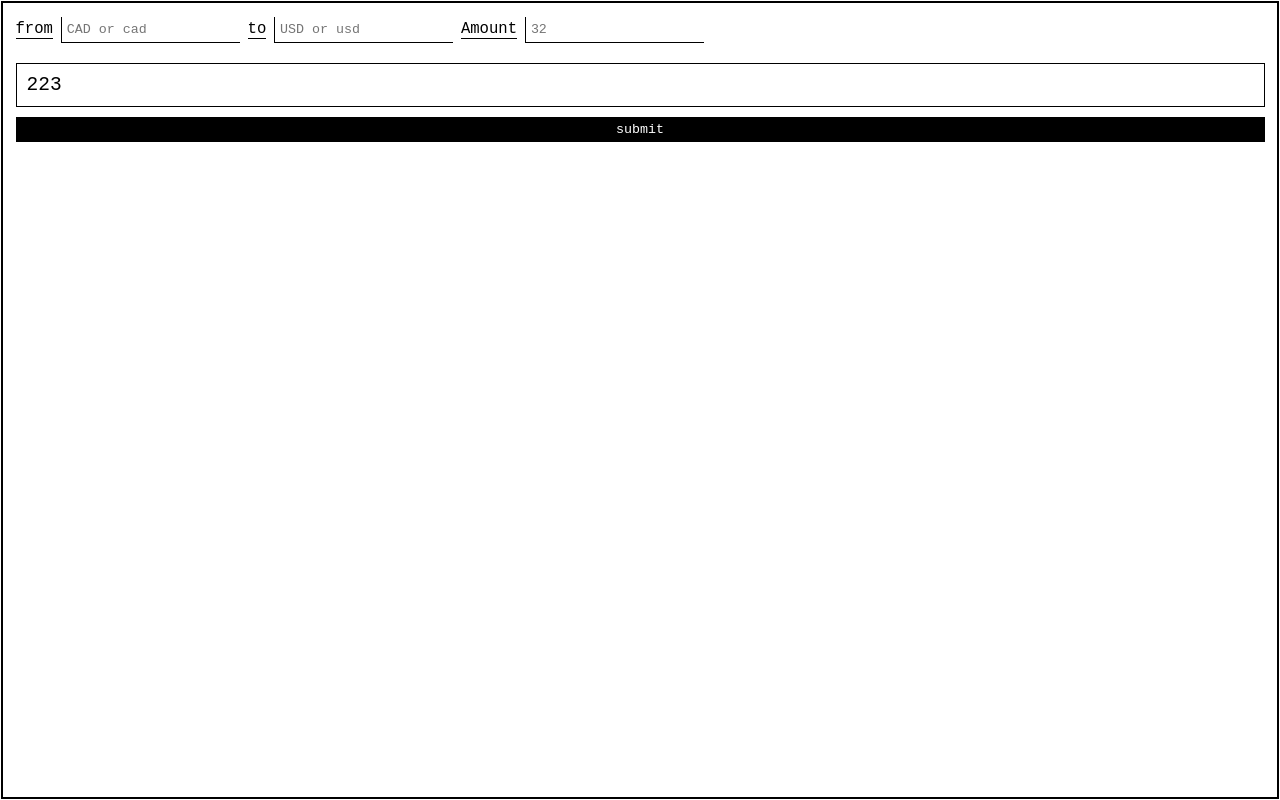
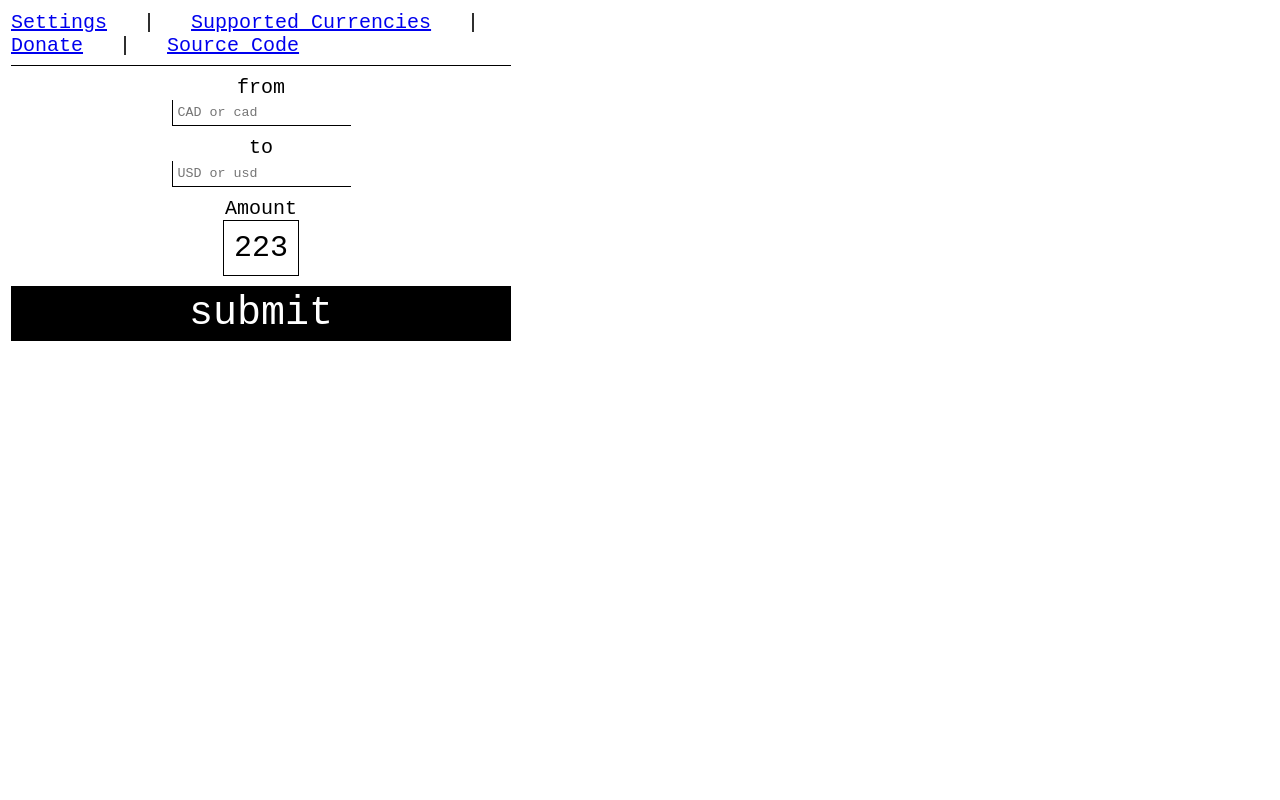
Before and after one commit to MostLeVert/concurrency, a website built with webpack: page src/index.html in a window 1280 px wide. Built offline with nearby package versions, Linux system fonts and the light colour scheme.

Commit message:
Add header

```diff
--- a/src/index.html
+++ b/src/index.html
@@ -1,5 +1,8 @@
 <html>
     <style>
+        :root {
+            font-size: 20px;
+        }
         * {
             font-family: monospace;
             padding: 0;
@@ -10,11 +13,20 @@
             background: transparent;
         }
         body {
-            padding: 12.5px;
-            border: 2px solid black;
+            padding: 10px;
+            width: 500px;
+        }
+        header {
+            margin-bottom: 10px;
+            border-bottom: 1.5px solid black;
+            padding-bottom: 7.5px;
         }
         form {
             width: 100%;
+            display: flex;
+            flex-direction: column;
+            justify-content: center;
+            align-items: center;
         }
         #currency-type-in-container {
             margin-bottom: 10px;
@@ -30,12 +42,12 @@
             border-left: 1.5px solid black;
         }
         label {
-            font-size: 1.2rem;
-            border-bottom: 1.5px solid black;
+            font-size: 1rem;
         }
         button {
             padding: 5px;
             border: none;
+            font-size: 2rem;
             background: black;
             color: white;
             cursor: pointer;
@@ -53,15 +65,25 @@
         }
     </style>
     <body>
+        <header>
+            <a href="settings.html">Settings</a>
+            &nbsp; | &nbsp;
+            <a href="https://concurrency.pages.dev">Supported Currencies</a>
+            &nbsp; | &nbsp;
+            <a href="#">Donate</a>
+            &nbsp; | &nbsp;
+            <a href="https://github.com/mostlevert/concurrency">Source Code</a>
+        </header>
         <form id="currency-conversion-form" autocomplete="off">
-            <div id="currency-type-in-container">
-                <label for="currency-type-in">from</label>
-                <input type="text" id="currency-type-in" placeholder="CAD or cad" />
-                <label for="currency-type-out">to</label>
-                <input type="text" id="currency-type-out" placeholder="USD or usd" />
-                <label for="currency-amount">Amount</label>
-                <input type="number" id="currency-amount" placeholder="32"/>
-            </div>
+            <label for="currency-type-in">from</label>
+            <input type="text" id="currency-type-in" placeholder="CAD or cad" />
+            <label for="currency-type-out">to</label>
+            <input
+                type="text"
+                id="currency-type-out"
+                placeholder="USD or usd"
+            />
+            <label for="currency-amount">Amount</label>
             <output id="currency-result">223</output>
             <button type="submit">submit</button>
         </form>
```
